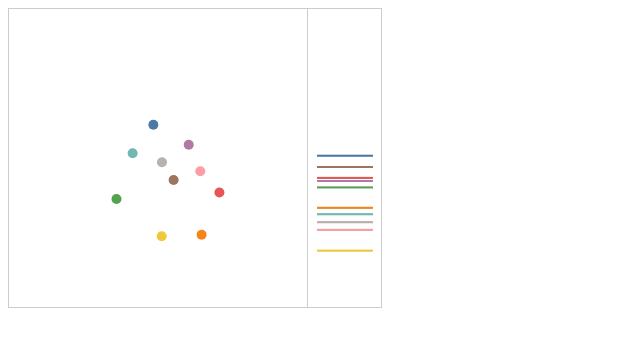
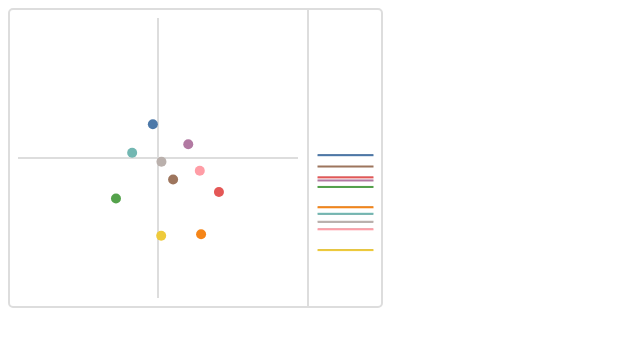
Before and after one commit to yuqianma/color-lab, a Svelte app: page / in a window 1280 px wide. Shown: the top 346 px of the page, without its empty margins (0-640 px from the left). Built offline with nearby package versions, Linux system fonts and the light colour scheme.

Commit message:
add axis line

```diff
--- a/public/index.html
+++ b/public/index.html
@@ -4,7 +4,7 @@
 	<meta charset='utf-8'>
 	<meta name='viewport' content='width=device-width,initial-scale=1'>
 
-	<title>Svelte app</title>
+	<title>Color Lab</title>
 
 	<link rel='icon' type='image/png' href='/favicon.png'>
 	<link rel='stylesheet' href='/global.css'>
--- a/src/Axes.svelte
+++ b/src/Axes.svelte
@@ -21,7 +21,7 @@ export let boxSize = 300;
 export let sideSize = 75;
 export let padding = 10;
 
-const borderWidth = 1;
+const borderWidth = 2;
 const contentOffset = borderWidth / 2;
 
 export let xDomain = [-128, 128];
@@ -92,10 +92,35 @@ function handleMouseLeave(e) {
   hoverIdx = -1;
 }
 </script>
-<svg width={boxSize + sideSize} height={boxSize} class:modifying="{modIdx !== -1}">
-  <g transform="translate({contentOffset}, {contentOffset})">
-    <rect class="border" width={boxSize - borderWidth} height={boxSize - borderWidth} />
+
+<div class="frame" style="position:absolute;--border-width: {borderWidth}px;">
+  <div class="border" style="width:{boxSize}px;height:{boxSize}px;"></div>
+  <div class="border" style="left:{boxSize}px;width:{sideSize}px;height:{boxSize}px;"></div>
+  <!-- <div class="axis-line" style="left:{borderWidth + padding}px;width:{boxSize - padding * 2}px"></div> -->
+  <!-- <div class="axis-line" style="top:{borderWidth + padding}px;width:{boxSize - padding * 2}px"></div> -->
+</div>
+
+<svg
+  width={boxSize + sideSize}
+  height={boxSize}
+  class:modifying="{modIdx !== -1}"
+  style="--border-width: {borderWidth}px"
+>
   <g>
+    <line
+      class="axis-line"
+      x1={padding}
+      y1={boxSize / 2}
+      x2={boxSize - padding}
+      y2={boxSize / 2}
+    />
+    <line
+      class="axis-line"
+      y1={padding}
+      x1={boxSize / 2}
+      y2={boxSize - padding}
+      x2={boxSize / 2}
+    />
     {#each colors as color, idx}
       <circle
         data-idx={idx}
@@ -113,10 +138,7 @@ function handleMouseLeave(e) {
       />
     {/each}
   </g>
-  </g>
-  <g transform="translate({boxSize - contentOffset}, {contentOffset})">
-    <rect class="border" width={sideSize - borderWidth} height={boxSize - borderWidth} />
-    <g>
+  <g transform="translate({boxSize}, 0)">
     {#each colors as color, idx}
       <rect
         data-idx={idx}
@@ -136,21 +158,40 @@ function handleMouseLeave(e) {
       />
     {/each}
   </g>
-  </g>
 </svg>
 
 <style>
+.frame {
+  pointer-events: none;
+}
+.frame .border {
+  position: absolute;
+  box-sizing: border-box;
+  border: var(--border-width) solid #ddd;
+}
+.frame .border:first-child {
+  border-right-width: calc(var(--border-width) / 2);
+  border-radius: 5px 0 0 5px;
+}
+.frame .border:last-child {
+  border-left-width: calc(var(--border-width) / 2);
+  border-radius: 0 5px 5px 0;
+}
+
+.frame .axis-line {
+  border: 1px solid #ddd;
+}
+
 svg {
-  color: #ccc;
 }
 
 svg.modifying {
   pointer-events: none;
 }
 
-.border {
-  stroke: currentColor;
-  fill: none;
+svg .axis-line {
+  stroke: #ddd;
+  stroke-width: var(--border-width);
 }
 
 .pannable {
```
Lines whose indentation alone changed are shown as unchanged.
